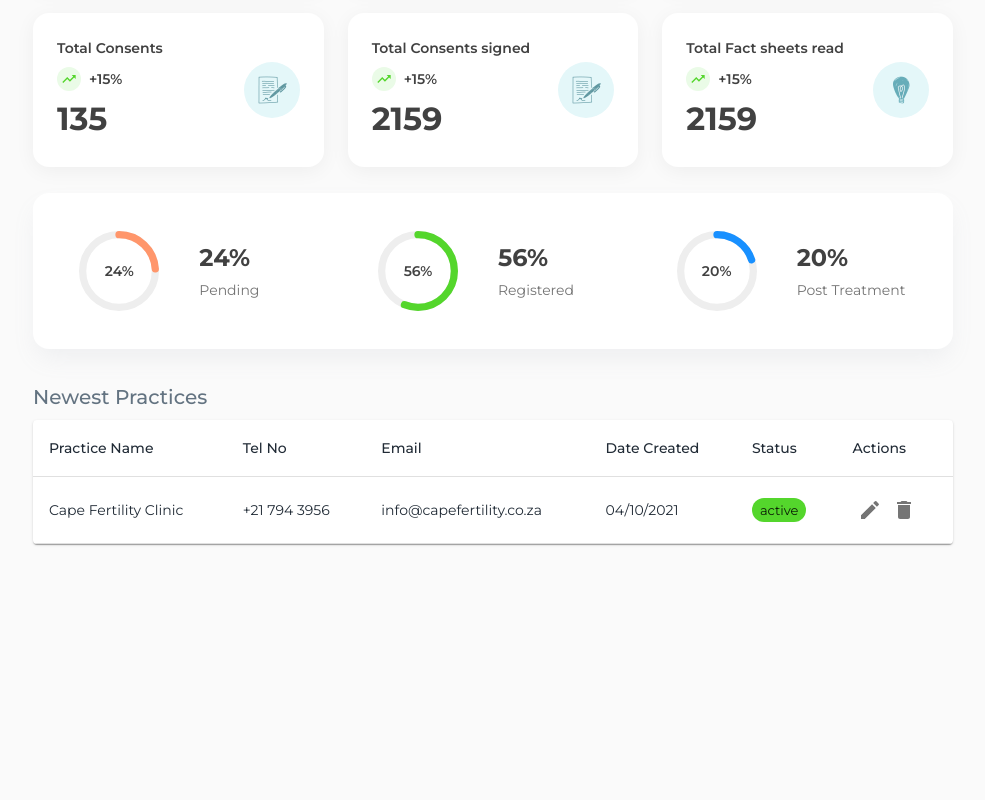
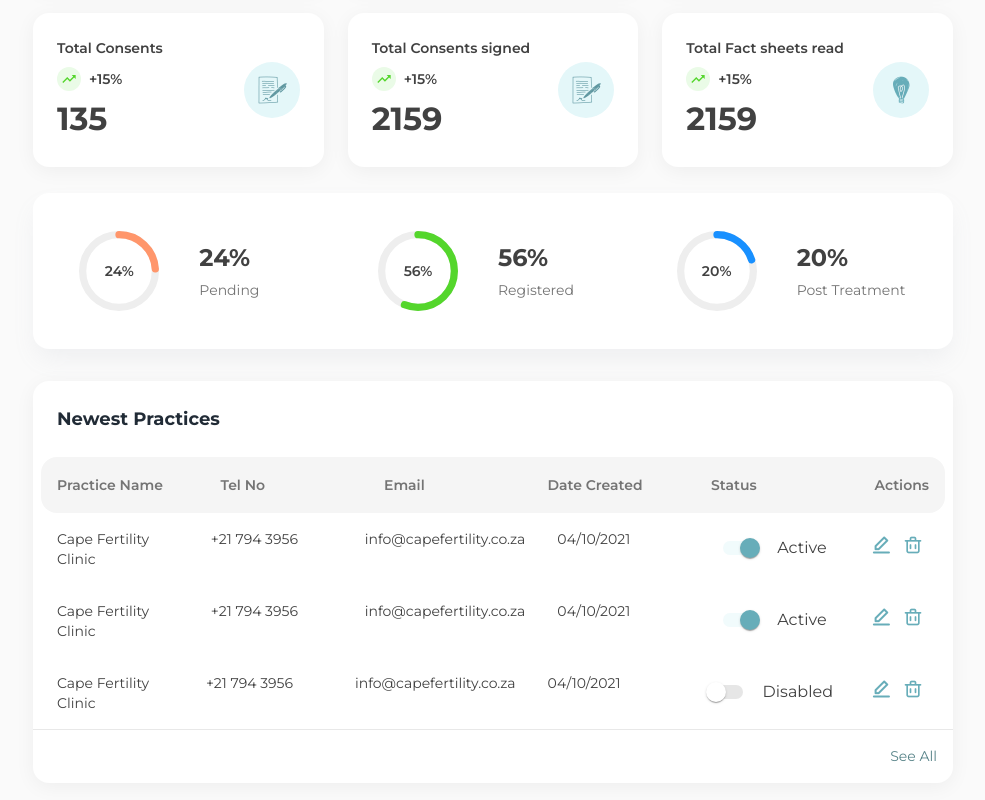
Before and after one commit to Zanrich/medical-dashboard, a React (Create React App) app: page / in a window 1280 px wide. Shown: the part 360-1160 px from the top of the page, without its empty margins (287-1272 px from the left). Before the commit the page ends 936 px from the top, so only its background shows below. Built offline with nearby package versions, Linux system fonts and the light colour scheme; a web font is replaced by a local one.

Commit message:
feat: table component styling
updated table component styling

```diff
--- a/src/components/dashboard/PracticesTable.tsx
+++ b/src/components/dashboard/PracticesTable.tsx
@@ -1,5 +1,6 @@
-import React from 'react';
+import React, { useState } from 'react';
 import {
+  Box,
   Table,
   TableBody,
   TableCell,
@@ -7,62 +8,254 @@ import {
   TableHead,
   TableRow,
   Paper,
+  Typography,
+  Chip,
   IconButton,
-  Chip,
+  Link,
+  styled,
+  Menu,
+  MenuItem,
+  Dialog,
+  DialogTitle,
+  DialogContent,
+  DialogActions,
+  Button,
+  useMediaQuery,
+  Theme,
+  Switch
 } from '@mui/material';
-import { Edit, Delete } from '@mui/icons-material';
-import { Practice } from '@/types';
+// import EditIcon from '@mui/icons-material/Edit';
+import EditIcon from '../../assets/icons/edit.png';
+// import DeleteIcon from '@mui/icons-material/Delete';
+import DeleteIcon from '../../assets/icons/trash.png';
+import MoreVertIcon from '@mui/icons-material/MoreVert';
 
-interface PracticesTableProps {
-  practices: Practice[];
-  onEdit: (practice: Practice) => void;
-  onDelete: (practice: Practice) => void;
+interface Practice {
+  name: string;
+  tel: string;
+  email: string;
+  dateCreated: string;
+  status: 'active' | 'disabled';
 }
 
-export const PracticesTable: React.FC<PracticesTableProps> = ({
-  practices,
-  onEdit,
-  onDelete,
-}) => {
+const StyledTableContainer = styled(TableContainer)(({ theme }) => ({
+  borderRadius: theme.shape.borderRadius,
+  // boxShadow: '0px 4px 20px rgba(0, 0, 0, 0.05)',
+}));
+
+const StatusSwitch = styled(Switch)(({ theme }) => ({
+  '& .MuiSwitch-switchBase.Mui-checked': {
+    color: '#67ADB9',
+  },
+  '& .MuiSwitch-switchBase.Mui-checked + .MuiSwitch-track': {
+    backgroundColor: '#E4F7F9',
+  },
+  '& .MuiSwitch-track': {
+    backgroundColor: theme.palette.grey[400],
+  },
+}));
+
+const StatusChip = styled(Chip)<{ status: 'active' | 'disabled' }>(({ theme, status }) => ({
+  borderRadius: 16,
+  height: 24,
+  fontSize: '0.75rem',
+  fontWeight: 600,
+  ...(status === 'active' && {
+    backgroundColor: '#E4F7F9',
+    color: '#67ADB9',
+  }),
+  ...(status === 'disabled' && {
+    backgroundColor: theme.palette.grey[200],
+    color: theme.palette.grey[600],
+  }),
+}));
+
+const ActionButton = styled(IconButton)(({ theme }) => ({
+  padding: 6,
+  '& svg': {
+    fontSize: '1.25rem',
+    color: '#67ADB9',
+  },
+}));
+
+const StyledStatusCell = ({ status }: { status: 'active' | 'disabled' }) => {
+  const [isChecked, setIsChecked] = useState(status === 'active');
+
+  const handleToggle = () => {
+    setIsChecked(!isChecked);
+  };
+
   return (
-    <TableContainer component={Paper}>
-      <Table>
+    <Box sx={{ display: 'flex', alignItems: 'center' }}>
+      <StatusSwitch checked={isChecked} onChange={handleToggle} />
+      <Typography sx={{ ml: 1, color: 'notifications.header' }}>
+        {isChecked ? 'Active' : 'Disabled'}
+      </Typography>
+    </Box>
+  );
+};
+
+export const PracticesTable: React.FC = () => {
+  const [anchorEl, setAnchorEl] = useState<null | HTMLElement>(null);
+  const [modalOpen, setModalOpen] = useState(false);
+  const [selectedPractice, setSelectedPractice] = useState<Practice | null>(null);
+
+  const isLargeScreen = useMediaQuery((theme: Theme) => theme.breakpoints.up('lg'));
+
+  const practices: Practice[] = [
+    {
+      name: 'Cape Fertility Clinic',
+      tel: '+21 794 3956',
+      email: 'info@capefertility.co.za',
+      dateCreated: '04/10/2021',
+      status: 'active',
+    },
+    {
+      name: 'Cape Fertility Clinic',
+      tel: '+21 794 3956',
+      email: 'info@capefertility.co.za',
+      dateCreated: '04/10/2021',
+      status: 'active',
+    },
+    {
+      name: 'Cape Fertility Clinic',
+      tel: '+21 794 3956',
+      email: 'info@capefertility.co.za',
+      dateCreated: '04/10/2021',
+      status: 'disabled',
+    },
+  ];
+
+  const handleClick = (event: React.MouseEvent<HTMLElement>, practice: Practice) => {
+    setAnchorEl(event.currentTarget);
+    setSelectedPractice(practice);
+  };
+
+  const handleClose = () => {
+    setAnchorEl(null);
+  };
+
+  const handleViewMore = () => {
+    setModalOpen(true);
+    handleClose();
+  };
+
+  const handleCloseModal = () => {
+    setModalOpen(false);
+  };
+
+  return (
+    <Paper sx={{ width: '100%', overflow: 'hidden', borderRadius: 4,  boxShadow: '0px 4px 20px rgba(0, 0, 0, 0.05)', }}>
+      <Box sx={{ p: 3 }}>
+        <Typography variant="h6" sx={{ fontWeight: 700, fontSize: '18px', lineHeight: '28px' }}>
+          Newest Practices
+        </Typography>
+      </Box>
+      <StyledTableContainer sx={{ maxWidth: '100%' }}>
+      <Table sx={{ width: '100%', fontSize: '14px' }}>
           <TableHead>
-          <TableRow>
-            <TableCell>Practice Name</TableCell>
-            <TableCell>Tel No</TableCell>
-            <TableCell>Email</TableCell>
-            <TableCell>Date Created</TableCell>
-            <TableCell>Status</TableCell>
-            <TableCell>Actions</TableCell>
+            <TableRow sx={{ display: 'flex', mx: 1, backgroundColor: 'grey.100', borderRadius: 4 }}>
+              <TableCell sx={{ color: 'notifications.subheader', flex: 1, fontWeight: 600, borderBottom: 0 }}>Practice Name</TableCell>
+              {isLargeScreen && (
+                <>
+                  <TableCell sx={{ color: 'notifications.subheader',  flex: 1 , fontWeight: 600, borderBottom: 0}}>Tel No</TableCell>
+                  <TableCell sx={{ color: 'notifications.subheader',  flex: 1, fontWeight: 600, borderBottom: 0}}>Email</TableCell>
+                  <TableCell sx={{ color: 'notifications.subheader',  flex: 1, fontWeight: 600, borderBottom: 0 }}>Date Created</TableCell>
+                  <TableCell sx={{ color: 'notifications.subheader',  flex: 1, fontWeight: 600, borderBottom: 0 }}>Status</TableCell>
+                </>
+              )}
+              <TableCell align="right" sx={{ fontWeight: 600, color: 'notifications.subheader', borderBottom: 0}}>Actions</TableCell>
             </TableRow>
           </TableHead>
           <TableBody>
-          {practices.map((practice) => (
-            <TableRow key={practice.id}>
-              <TableCell>{practice.name}</TableCell>
-              <TableCell>{practice.telephone}</TableCell>
-              <TableCell>{practice.email}</TableCell>
-              <TableCell>{practice.dateCreated}</TableCell>
-              <TableCell>
-                <Chip
-                  label={practice.status}
-                  color={practice.status === 'active' ? 'success' : 'default'}
-                  size="small"
-                />
+            {practices.map((practice, index) => (
+              <TableRow
+                key={index}
+                sx={{ display: 'flex', mx: 1}}
+              >
+                <TableCell component="th" scope="row" sx={{ color: 'notifications.header', flex: 1, borderBottom: 0  }}>
+                  {practice.name}
                 </TableCell>
-              <TableCell>
-                <IconButton onClick={() => onEdit(practice)} size="small">
-                  <Edit />
+                {isLargeScreen && (
+                  <>
+                    <TableCell sx={{ color: 'notifications.header',  flex: 1, borderBottom: 0  }}>{practice.tel}</TableCell>
+                    <TableCell sx={{ color: 'notifications.header',  flex: 1, borderBottom: 0 }}>{practice.email}</TableCell>
+                    <TableCell sx={{ color: 'notifications.header',  flex: 1, borderBottom: 0  }}>{practice.dateCreated}</TableCell>
+                    <TableCell sx={{ color: 'notifications.header',  flex: 1, borderBottom: 0  }}>
+                      <StyledStatusCell status={practice.status} />
+                    </TableCell>
+                  </>
+                )}
+                <TableCell align="right" sx={{borderBottom: 0}} >
+                  {isLargeScreen ? (
+                    <>
+                      <ActionButton size="small">
+                        <img width={20} src={EditIcon} alt="Edit"/>
+                      </ActionButton>
+                      <ActionButton size="small">
+                        <img width={20} src={DeleteIcon} alt="Delete"/>
+                      </ActionButton>
+                    </>
+                  ) : (
+                    <>
+                      <IconButton onClick={(e) => handleClick(e, practice)}>
+                        <MoreVertIcon />
                       </IconButton>
-                <IconButton onClick={() => onDelete(practice)} size="small">
-                  <Delete />
-                </IconButton>
+                      <Menu
+                        anchorEl={anchorEl}
+                        keepMounted
+                        open={Boolean(anchorEl)}
+                        onClose={handleClose}
+                      >
+                        <MenuItem onClick={handleViewMore}>View More</MenuItem>
+                        <MenuItem>  <img width={16} src={EditIcon} style={{marginRight: '5px'}} alt="Edit"/> Edit</MenuItem>
+                        <MenuItem>  <img width={16} src={DeleteIcon} style={{marginRight: '5px'}} alt="Delete"/> Delete</MenuItem>
+                      </Menu>
+                    </>
+                  )}
                 </TableCell>
               </TableRow>
             ))}
           </TableBody>
         </Table>
-    </TableContainer>
+      </StyledTableContainer>
+      <Box sx={{ p: 2, display: 'flex', justifyContent: 'flex-end', borderTop: 1, borderColor:' #9D9D9D3D'  }}>
+        <Link
+          href="#"
+          sx={{
+            color: 'primary.main',
+            textDecoration: 'none',
+            fontSize: '0.875rem',
+            '&:hover': {
+              textDecoration: 'underline',
+            },
+          }}
+        >
+          See All
+        </Link>
+      </Box>
+
+      <Dialog open={modalOpen} onClose={handleCloseModal}>
+        <DialogTitle>
+          Practice Details
+        </DialogTitle>
+        <DialogContent>
+          {selectedPractice && (
+            <>
+              <Typography><strong>Name:</strong> {selectedPractice.name}</Typography>
+              <Typography><strong>Tel:</strong> {selectedPractice.tel}</Typography>
+              <Typography><strong>Email:</strong> {selectedPractice.email}</Typography>
+              <Typography><strong>Date Created:</strong> {selectedPractice.dateCreated}</Typography>
+              <Typography><strong>Status:</strong> {selectedPractice.status}</Typography>
+            </>
+          )}
+        </DialogContent>
+        <DialogActions>
+          <Button onClick={handleCloseModal} color="primary">
+            Close
+          </Button>
+        </DialogActions>
+      </Dialog>
+    </Paper>
   );
 };
--- a/src/pages/Dashboard.tsx
+++ b/src/pages/Dashboard.tsx
@@ -40,7 +40,15 @@ export const Dashboard: React.FC = () => {
   ], []);
 
   return (
-    <Box sx={{ px: 5, py: 4 }}>
+    <Box
+      sx={{
+        px: 5,
+        py: 4,
+        [theme.breakpoints.down('lg')]: {
+          p: 1.25,
+        },
+
+      }}>
       <Typography variant="h4" gutterBottom color='notifications.header' sx={{fontWeight: 700, fontSize: '20px', lineHeight: '30px'}}>
         Welcome Andrew!
       </Typography>
@@ -75,14 +83,7 @@ export const Dashboard: React.FC = () => {
       </Grid> */}
 
       <Box sx={{ pt: 4 }}>
-        <Typography variant="h6" gutterBottom>
-          Newest Practices
-        </Typography>
-        <PracticesTable
-          practices={practices}
-          onEdit={(practice) => console.log('Edit:', practice)}
-          onDelete={(practice) => console.log('Delete:', practice)}
-        />
+        <PracticesTable />
       </Box>
     </Box>
   );
--- a/src/theme/theme.ts
+++ b/src/theme/theme.ts
@@ -47,7 +47,12 @@ export const theme = createTheme({
       header: COLORS.notifications.header,
       subheader: COLORS.notifications.subheader,
       time: COLORS.notifications.time,
-    }
+    },
+    grey: {
+      100: COLORS.grey[100],
+      200:  COLORS.grey[200],
+      300:  COLORS.grey[300],
+    },
   },
   breakpoints: {
     values: BREAKPOINTS,
```
Also changed, not shown: src/assets/icons/edit.png (added), src/assets/icons/trash.png (added). Lines whose indentation alone changed are shown as unchanged.
